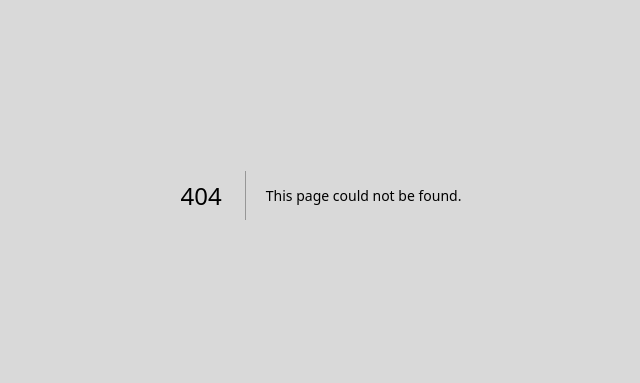
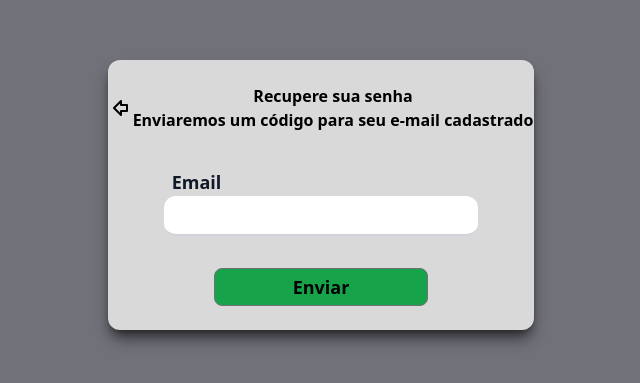
Before and after one commit to Bobby-Jones-Solutions-10/4ABA-project, a Next.js app: page /rpassword in a window 1280 px wide. Before the commit this address had no page. Shown: the part 205-588 px from the top of the page, without its empty margins (319-959 px from the left). Built offline with nearby package versions, Linux system fonts and the light colour scheme.

Commit message:
Criando tela de recuperação de senha

```diff
--- a/src/app/page.js
+++ b/src/app/page.js
@@ -70,7 +70,7 @@ function Main() {
     return (
         <>
             <div className="flex h-screen justify-center items-center bg-[url('/images/bgLogin.png')] bg-cover bg-no-repeat">
-                <div className='flex flex-col items-center bg-background-color w    -4/12 justify-center rounded-xl py-6 space-y-8 shadow-lg shadow-zinc-800 border-3'>
+                <div className='flex flex-col items-center bg-background-color w-4/12 justify-center rounded-xl py-6 space-y-8 shadow-lg shadow-zinc-800 border-3'>
                     <Image src='/images/logo.png' alt='Logo' width={150} height={100} />
                     <form onSubmit={handleSubmit(SignInUser)} className="w-full gap-8 flex-col flex">
                         <div className='flex w-full flex-col px-14 justify-center items-center gap-8'>
@@ -102,7 +102,7 @@ function Main() {
                                 <Link href='/register' className='text-green-700 font-semibold hover:underline'>Cadastre-se</Link>
                             </div>
                             <div className="justify-end flex w-6/12">
-                                <Link href='#' className='text-green-700 font-semibold hover:underline'>Esqueci a senha</Link>
+                                <Link href='/rpassword' className='text-green-700 font-semibold hover:underline'>Esqueci a senha</Link>
                             </div>
                         </div>
                     </form>
--- a/src/components/IfLoaging/index.tsx
+++ b/src/components/IfLoaging/index.tsx
@@ -1,4 +1,4 @@
-import LoadingIcon from "@/app/icons/LoadingIcon";
+import LoadingIcon from "@/icons/LoadingIcon";
 
 const IfLoading = () => {
     return (
--- /dev/null
+++ b/src/pages/rpassword/index.js
@@ -0,0 +1,84 @@
+import { z } from 'zod'
+import { zodResolver } from '@hookform/resolvers/zod'
+import { useState } from 'react'
+import { useForm } from 'react-hook-form'
+import '../../app/globals.css'
+import { ArrowBigLeft } from 'lucide-react'
+import Link from 'next/link'
+
+
+const LoginFormSchema = z.object({
+    // criação do schema de validação, mapea os campos do formulário
+    email: z.string()
+        .nonempty('Preencha este campo')
+        .email('Digite um E-mail válido')
+        .toLowerCase(),
+
+    password: z.string()
+        .min(6, 'A senha precisa de no mínimo 6 caracteres')
+        .max(30, 'A senha não pode contém mais que 30 caracteres')
+        .nonempty('Preencha este campo'),
+})
+
+const Rpassword = () => {
+
+    // estilos do campos para o código ficar mais clean
+    const styleLabel = 'cursor-text absolute left-2 top-1 bottom-0 font-normal text-gray-600 text-lg transition-all peer-placeholder-shown:text-base peer-placeholder-shown:text-gray-400 peer-placeholder-shown:top-2 peer-focus:-top-7 peer-focus:text-t-main peer-focus:text-lg peer-focus:m-0 peer-focus:font-semibold peer-valid:-top-7 peer-valid:text-t-main peer-valid:font-semibold peer-valid:text-lg peer-valid:m-0 peer-read-only:-top-7 peer-read-only:text-t-main peer-read-only:font-semibold peer-read-only:text-lg peer-read-only:m-0'
+    const styleInput = 'pl-4 rounded-xl peer h-10 w-full border-b-2 border-gray-300 text-gray-900 placeholder-transparent focus:outline-none focus:border-secondary-color'
+
+    const [email, setEmail] = useState('');
+
+    const { register, handleSubmit, formState: { errors } } = useForm({
+        //register: registra os campos do formulário
+        //handleSubmit: acionada quando aperto o botão de login
+        //formState: retorna o estado do formulário
+        //touched: retorna se o campo foi tocado
+        //mode: definição de quando a validação ira ocorrer
+        resolver: zodResolver(LoginFormSchema),
+        touched: true,
+        mode: 'all',
+    })
+
+    function rpassword() {
+
+    }
+
+    return (
+        <>
+            <div className="flex h-screen justify-center items-center bg-zinc-500">
+                <div className='flex flex-col items-center bg-background-color w-4/12 justify-center rounded-xl py-6 space-y-8 shadow-lg shadow-zinc-800 border-3'>
+                    <div className="flex flex-row items-center justify-center font-semibold mb-4">
+                    <div className="flex relative flex-row justify-start items-start">
+                        <Link href='/'>
+                            <ArrowBigLeft />
+                        </Link>
+                    </div>
+                        <div className='flex flex-col items-center justify-center'>
+                            <h1>Recupere sua senha</h1>
+                            <h6>Enviaremos um código para seu e-mail cadastrado</h6>
+                        </div>
+                    </div>
+                    <form onSubmit={handleSubmit(rpassword)} className="w-full gap-8 flex-col flex pt-4">
+                        <div className='flex w-full flex-col px-14 justify-center items-center gap-8'>
+                            <div className='flex flex-col w-full'>
+                                <div className='flex relative w-full space-x-2 items-center justify-center'>
+                                    <input {...register('email')} onChange={e => setEmail(e.target.value)} value={email} id={'email'} className={styleInput} type='text' />
+                                    <label htmlFor='email' className={styleLabel}>Email
+                                    </label>
+                                </div>
+                                {errors.email && <span>{errors.email.message}</span>}
+                            </div>
+                        </div>
+                        <div className='flex w-full flex-col justify-center items-center'>
+                            <button type='submit' className='bg-green-600 flex justify-center font-semibold py-1 border border-zinc-500 text-lg w-6/12 text-center items-center rounded-lg hover:border-black hover:bg-green-700' >
+                                Enviar
+                            </button>
+                        </div>
+                    </form>
+                </div>
+            </div>
+        </>
+    );
+}
+
+export default Rpassword;
```
Also changed, not shown: src/icons/LoadingIcon.tsx (renamed from src/app/icons/LoadingIcon.tsx).
